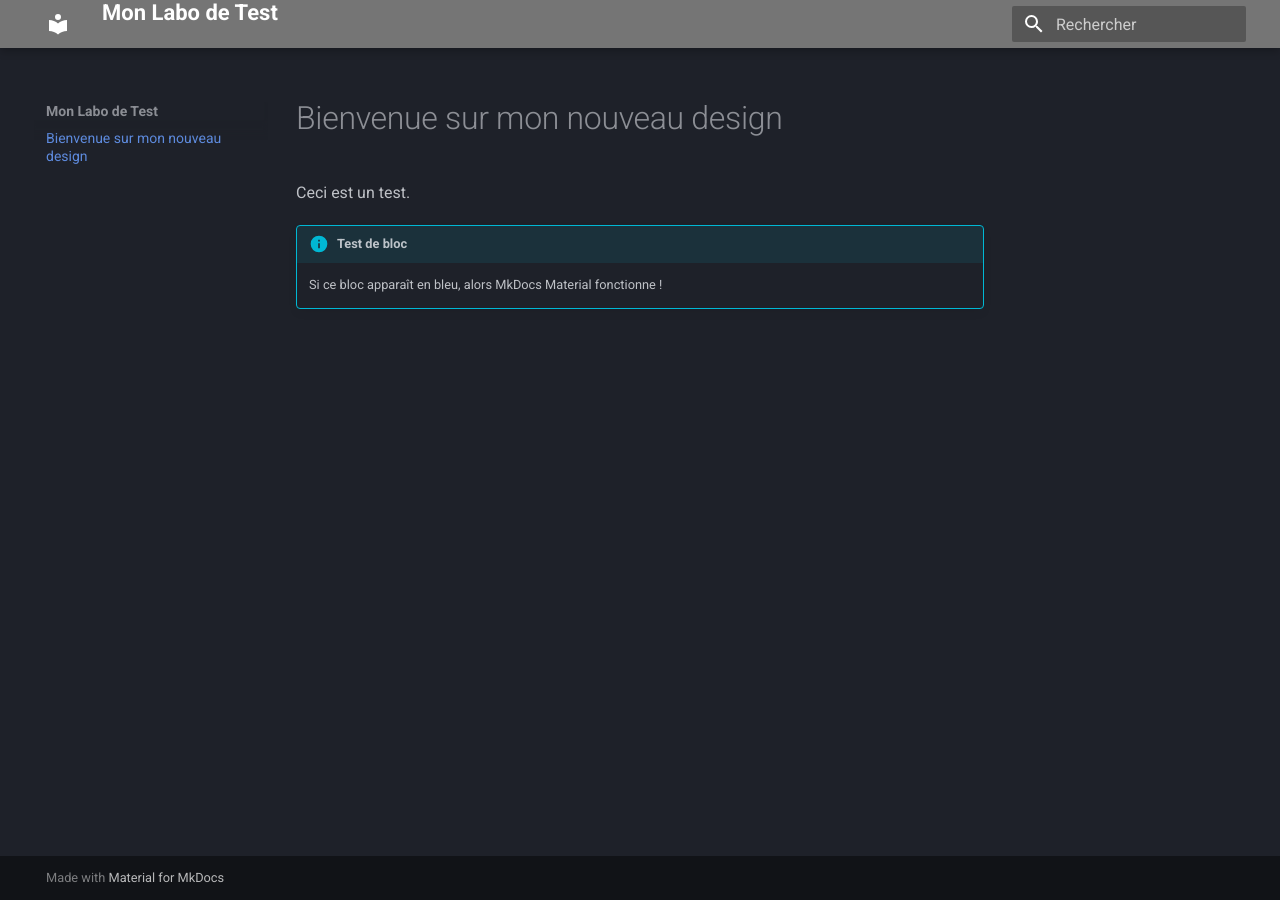
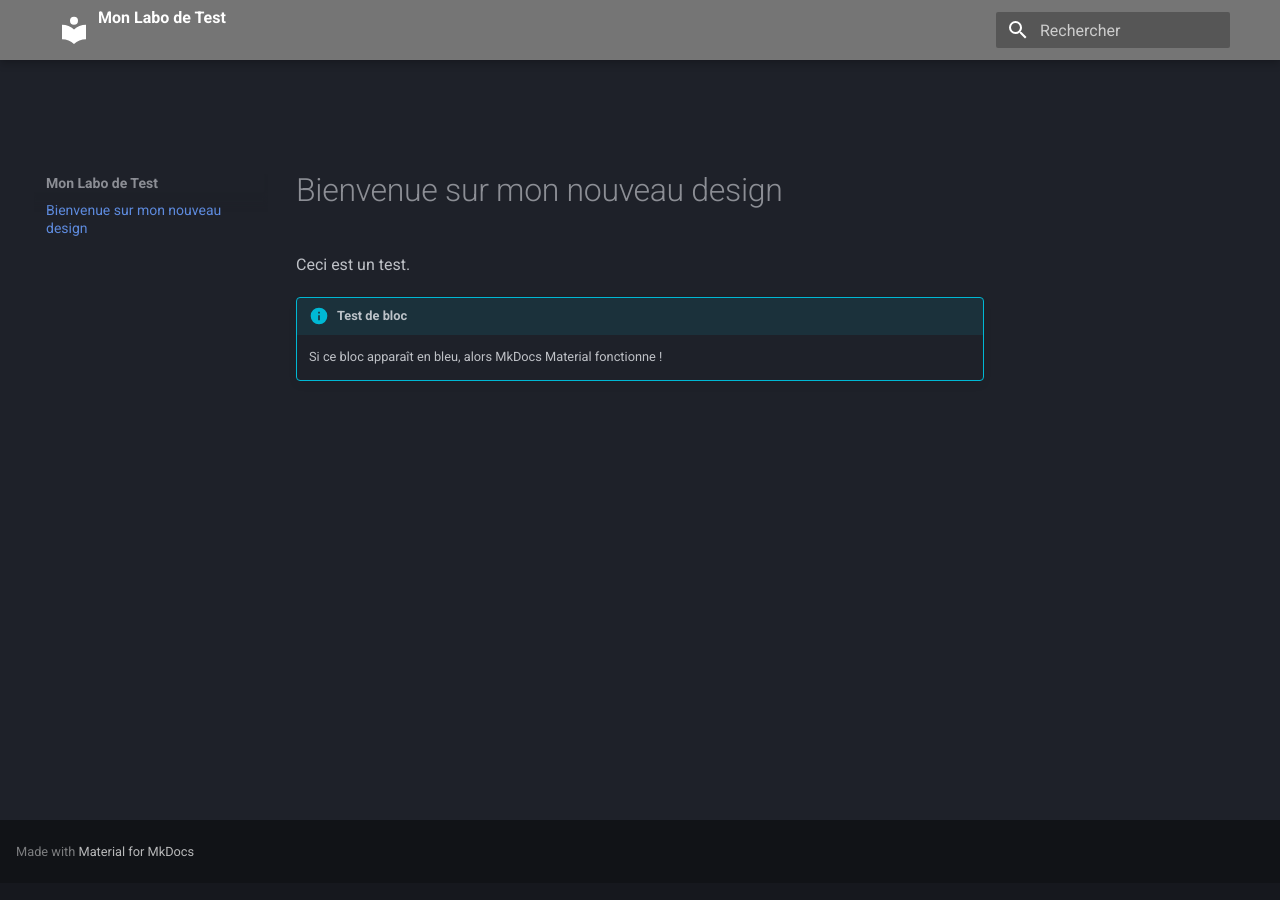
Before and after one commit to Lilevitchi/test-site, an MkDocs documentation site: the page built from docs/index.md, in a window 1280 px wide. Built offline with MkDocs 1.6.1 and Material for MkDocs 9.7.7, drawn with Linux system fonts in a browser that asks for light colours.

Commit message:
Update extra.css

```diff
--- a/docs/stylesheets/extra.css
+++ b/docs/stylesheets/extra.css
@@ -1,69 +1,53 @@
-/* ============================================================
-  Lilevitchi | Test - CSS
-   ============================================================*/
-
-/* ============================================================
-   VARIABLES
-   ============================================================*/
-
 :root {
-  /* Layout */
-  --header-height: 3.5rem !important;
+  /* On définit des hauteurs fixes que rien ne pourra changer */
+  --header-fixed-height: 60px;
+  --footer-fixed-height: 80px;
+  --text-fixed-size: 16px;
 }
 
-/* ============================================================
-   HEADER
-   ============================================================*/
-
+/* 1. VERROUILLAGE DU HEADER */
 .md-header {
-  height: var(--md-header-height) !important;
+  height: var(--header-fixed-height) !important;
 }
 
-/* On s'assure que les éléments internes ne flottent pas */
 .md-header__inner {
-  height: var(--md-header-height) !important;
-  display: flex;
-  align-items: center;
+  height: var(--header-fixed-height) !important;
+  padding: 0 20px !important; /* Marges fixes sur les côtés */
 }
 
-/* Fixer la taille du titre du site (à gauche) */
-.md-header__title {
-  font-size: 1.1rem !important; /* Taille standard du thème */
-  line-height: 1.2 !important;
+/* 2. VERROUILLAGE DU LOGO ET DES ICÔNES */
+.md-logo img, .md-logo svg {
+  height: 32px !important; /* Taille fixe du logo */
+  width: auto !important;
 }
 
-/* Fixer la taille du titre de la page (quand il apparaît au défilement) */
-.md-header__topic {
-  font-size: 1.1rem !important;
-  font-weight: 700 !important; /* Pour garder le gras si vous voulez */
-}
-
-/* Empêcher le conteneur du titre de changer de padding */
-.md-header__title .md-ellipsis {
-  padding: 0 !important;
+.md-header__button {
+  font-size: 24px !important; /* Taille fixe des icônes (loupe, burger, etc.) */
+  padding: 8px !important;
   margin: 0 !important;
 }
 
-/* On empêche le titre et les icônes de changer de taille ou de padding */
-.md-header__button {
-  padding: .4rem;
-  margin-top: 0;
+/* 3. VERROUILLAGE DU FOOTER */
+.md-footer {
+  height: var(--footer-fixed-height) !important;
 }
 
-/* ============================================================
-   STRUCTURE MAIN
-   ============================================================*/
-
-/* On empêche le contenu de la page de venir percuter le header */
-.md-main {
-  margin-top: 0 !important;
+.md-footer-meta {
+  padding: 10px 0 !important;
 }
 
-/* ============================================================
-   SIDEBARS
-   ============================================================*/
+/* 4. VERROUILLAGE DES TEXTES (Header & Footer) */
+.md-header__title,
+.md-footer-meta__inner,
+.md-footer__link,
+.md-footer__title {
+  font-size: var(--text-fixed-size) !important;
+  line-height: 1.5 !important;
+  margin: 0 !important;
+}
 
-/* Important : Désactiver l'ajustement automatique du menu latéral */
-.md-sidebar {
-  top: var(--md-header-height) !important;
+/* 5. COMPENSATION POUR LE CONTENU */
+/* Empêche le contenu de la page de bouger quand on redimensionne */
+.md-main {
+  padding-top: var(--header-fixed-height) !important;
 }
```
